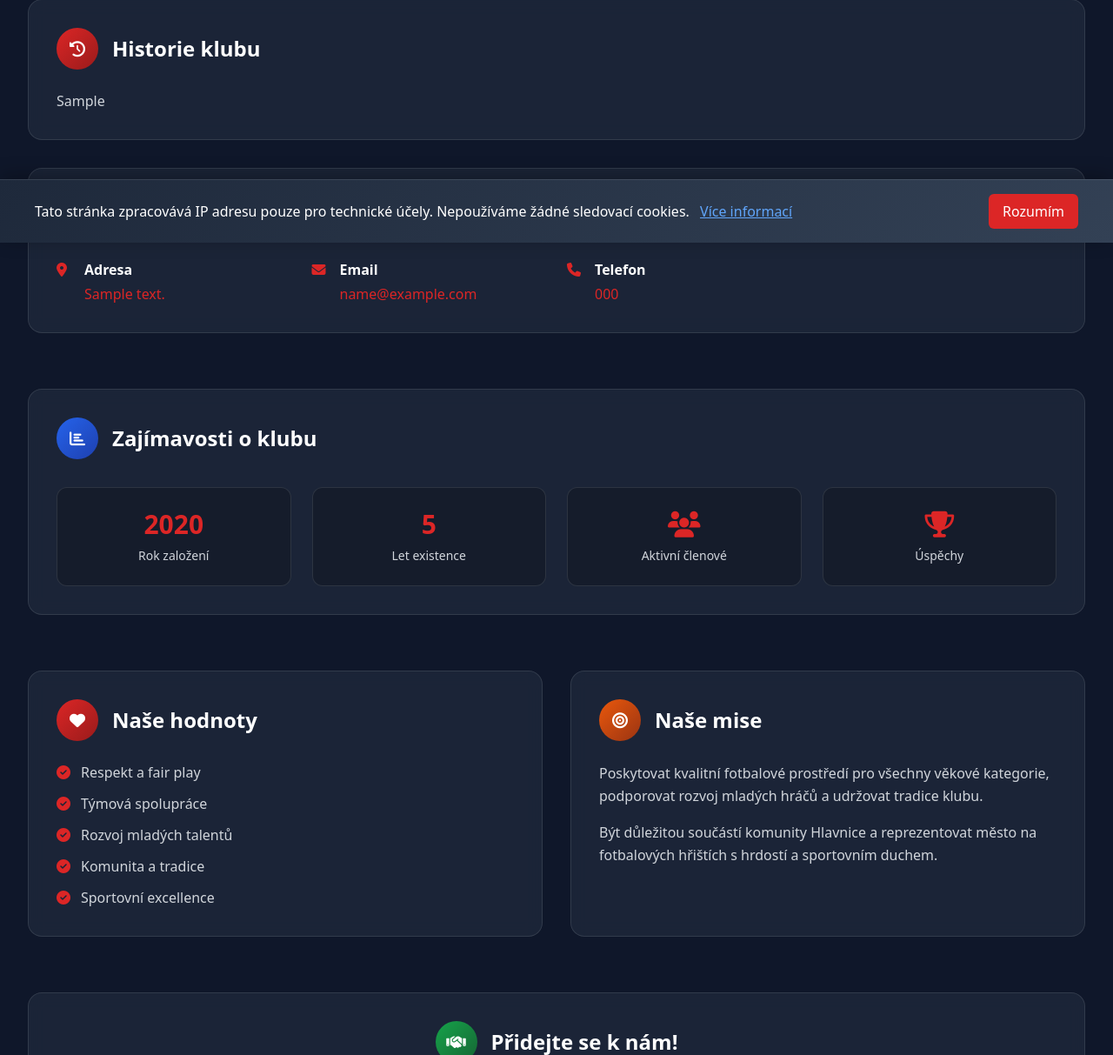
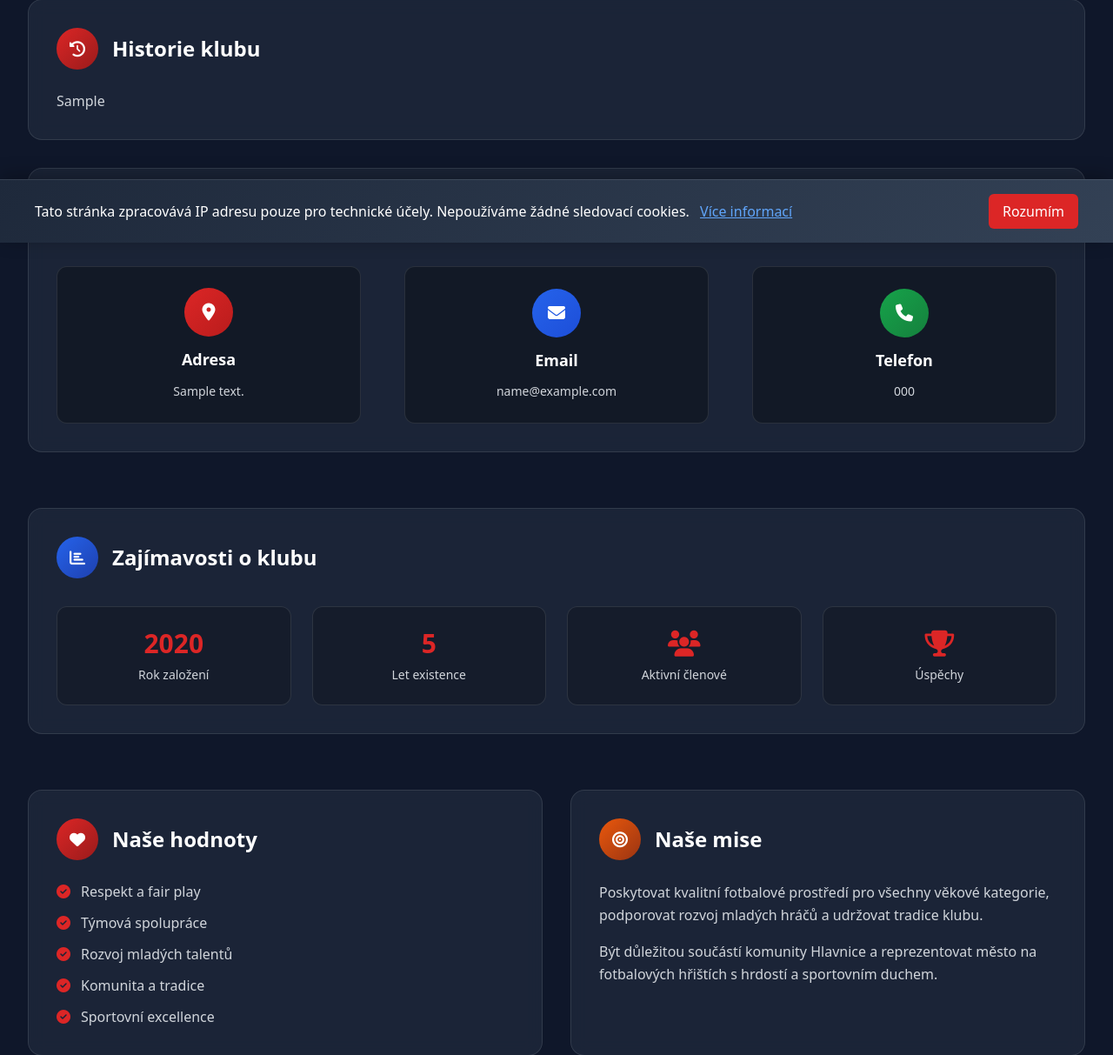
Before and after one commit to liborpaciorek/tjhlavnice, a Django app: page /club/ in a window 1280 px wide. Shown: the part 521-1734 px from the top of the page at 87% size. Run offline with Django 5.2, Linux system fonts and the light colour scheme; tables that the repository leaves empty hold one stand-in row (values such as "Sample post"); some libraries are stand-ins or nearby versions.

Commit message:
Another Club page design changes

```diff
--- a/templates/football/club_info.html
+++ b/templates/football/club_info.html
@@ -116,7 +116,7 @@ Hlavnice{% endblock %}
 
     <!-- Contact Information -->
     <div class="glass-card rounded-2xl p-8 mb-16">
-      <div class="flex items-center mb-6">
+      <div class="flex items-center justify-center mb-8">
         <div
           class="w-12 h-12 bg-gradient-to-br from-green-600 to-green-800 rounded-full flex items-center justify-center mr-4"
         >
@@ -124,55 +124,63 @@ Hlavnice{% endblock %}
         </div>
         <h3 class="text-2xl font-bold text-white">Kontaktní údaje</h3>
       </div>
-      <div class="grid grid-cols-1 md:grid-cols-2 lg:grid-cols-4 gap-6">
+      <div class="flex flex-wrap justify-between gap-6 lg:gap-8">
         {% if club.address %}
-        <div class="flex items-start">
-          <i class="fas fa-map-marker-alt text-club-red mr-3 mt-1 w-5"></i>
-          <div>
-            <h4 class="font-semibold text-white mb-1">Adresa</h4>
-            <a href="https://mapy.cz/zakladni?q={{ club.address|urlencode }}"
+        <div class="bg-black/30 rounded-xl p-6 border border-white/10 hover:border-club-red/50 transition-all duration-300 hover:bg-black/40 group flex-1 min-w-[280px] max-w-[350px]">
+          <div class="flex flex-col items-center text-center space-y-3 h-full justify-center">
+            <div class="w-14 h-14 bg-gradient-to-br from-club-red to-red-700 rounded-full flex items-center justify-center group-hover:scale-110 transition-transform duration-300">
+              <i class="fas fa-map-marker-alt text-white text-xl"></i>
+            </div>
+            <h4 class="font-semibold text-white text-lg">Adresa</h4>
+            <a href="https://maps.google.com/?q={{ club.address|urlencode }}"
                target="_blank"
-               class="text-club-red hover:text-white transition-colors duration-200 address-text">
+               class="text-gray-300 hover:text-club-red transition-colors duration-200 text-sm leading-relaxed address-text">
               {{ club.address|linebreaks }}
             </a>
           </div>
         </div>
-        {% endif %} {% if club.contact_email %}
-        <div class="flex items-start">
-          <i class="fas fa-envelope text-club-red mr-3 mt-1 w-5"></i>
-          <div>
-            <h4 class="font-semibold text-white mb-1">Email</h4>
-            <a
-              href="mailto:{{ club.contact_email }}"
-              class="text-club-red hover:text-white transition-colors duration-200"
-            >
+        {% endif %}
+
+        {% if club.contact_email %}
+        <div class="bg-black/30 rounded-xl p-6 border border-white/10 hover:border-club-red/50 transition-all duration-300 hover:bg-black/40 group flex-1 min-w-[280px] max-w-[350px]">
+          <div class="flex flex-col items-center text-center space-y-3 h-full justify-center">
+            <div class="w-14 h-14 bg-gradient-to-br from-blue-600 to-blue-700 rounded-full flex items-center justify-center group-hover:scale-110 transition-transform duration-300">
+              <i class="fas fa-envelope text-white text-xl"></i>
+            </div>
+            <h4 class="font-semibold text-white text-lg">Email</h4>
+            <a href="mailto:{{ club.contact_email }}"
+               class="text-gray-300 hover:text-club-red transition-colors duration-200 text-sm break-all">
               {{ club.contact_email }}
             </a>
           </div>
         </div>
-        {% endif %} {% if club.contact_phone %}
-        <div class="flex items-start">
-          <i class="fas fa-phone text-club-red mr-3 mt-1 w-5"></i>
-          <div>
-            <h4 class="font-semibold text-white mb-1">Telefon</h4>
-            <a
-              href="tel:{{ club.contact_phone }}"
-              class="text-club-red hover:text-white transition-colors duration-200"
-            >
+        {% endif %}
+
+        {% if club.contact_phone %}
+        <div class="bg-black/30 rounded-xl p-6 border border-white/10 hover:border-club-red/50 transition-all duration-300 hover:bg-black/40 group flex-1 min-w-[280px] max-w-[350px]">
+          <div class="flex flex-col items-center text-center space-y-3 h-full justify-center">
+            <div class="w-14 h-14 bg-gradient-to-br from-green-600 to-green-700 rounded-full flex items-center justify-center group-hover:scale-110 transition-transform duration-300">
+              <i class="fas fa-phone text-white text-xl"></i>
+            </div>
+            <h4 class="font-semibold text-white text-lg">Telefon</h4>
+            <a href="tel:{{ club.contact_phone }}"
+               class="text-gray-300 hover:text-club-red transition-colors duration-200 text-sm">
               {{ club.contact_phone }}
             </a>
           </div>
         </div>
-        {% endif %} {% if club.website %}
-        <div class="flex items-start">
-          <i class="fas fa-globe text-club-red mr-3 mt-1 w-5"></i>
-          <div>
-            <h4 class="font-semibold text-white mb-1">Web</h4>
-            <a
-              href="{{ club.website }}"
-              target="_blank"
-              class="text-club-red hover:text-white transition-colors duration-200"
-            >
+        {% endif %}
+
+        {% if club.website %}
+        <div class="bg-black/30 rounded-xl p-6 border border-white/10 hover:border-club-red/50 transition-all duration-300 hover:bg-black/40 group flex-1 min-w-[280px] max-w-[350px]">
+          <div class="flex flex-col items-center text-center space-y-3 h-full justify-center">
+            <div class="w-14 h-14 bg-gradient-to-br from-purple-600 to-purple-700 rounded-full flex items-center justify-center group-hover:scale-110 transition-transform duration-300">
+              <i class="fas fa-globe text-white text-xl"></i>
+            </div>
+            <h4 class="font-semibold text-white text-lg">Website</h4>
+            <a href="{{ club.website }}"
+               target="_blank"
+               class="text-gray-300 hover:text-club-red transition-colors duration-200 text-sm break-all">
               {{ club.website }}
             </a>
           </div>
```
